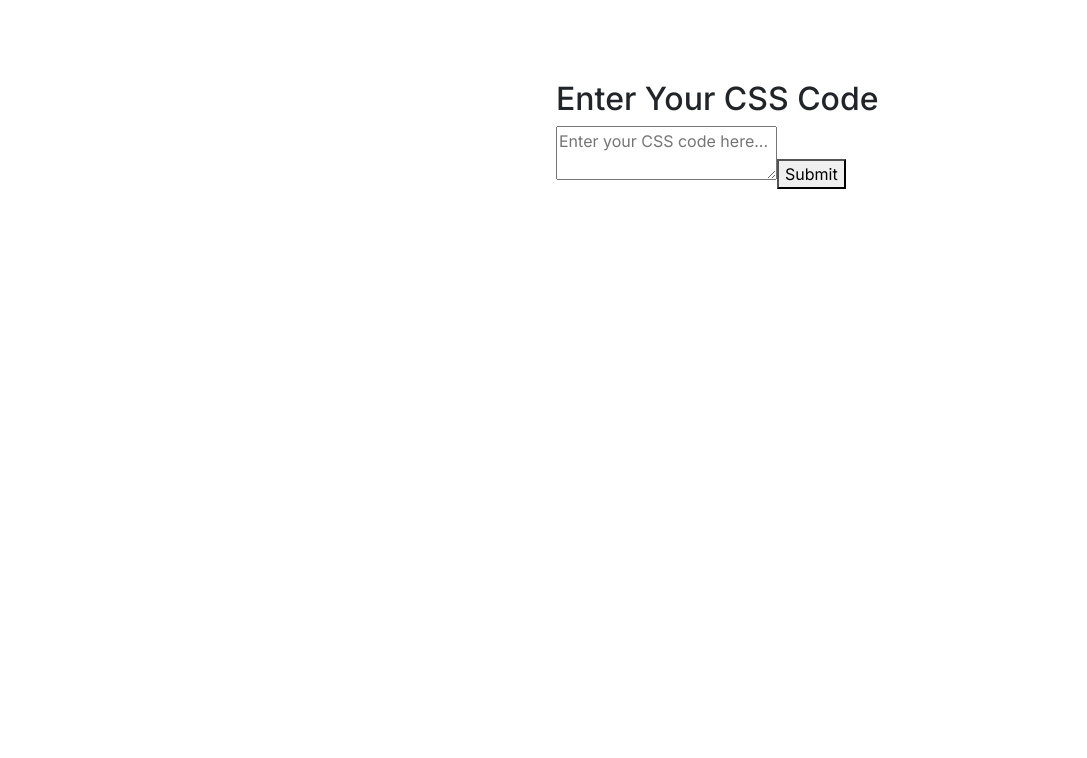
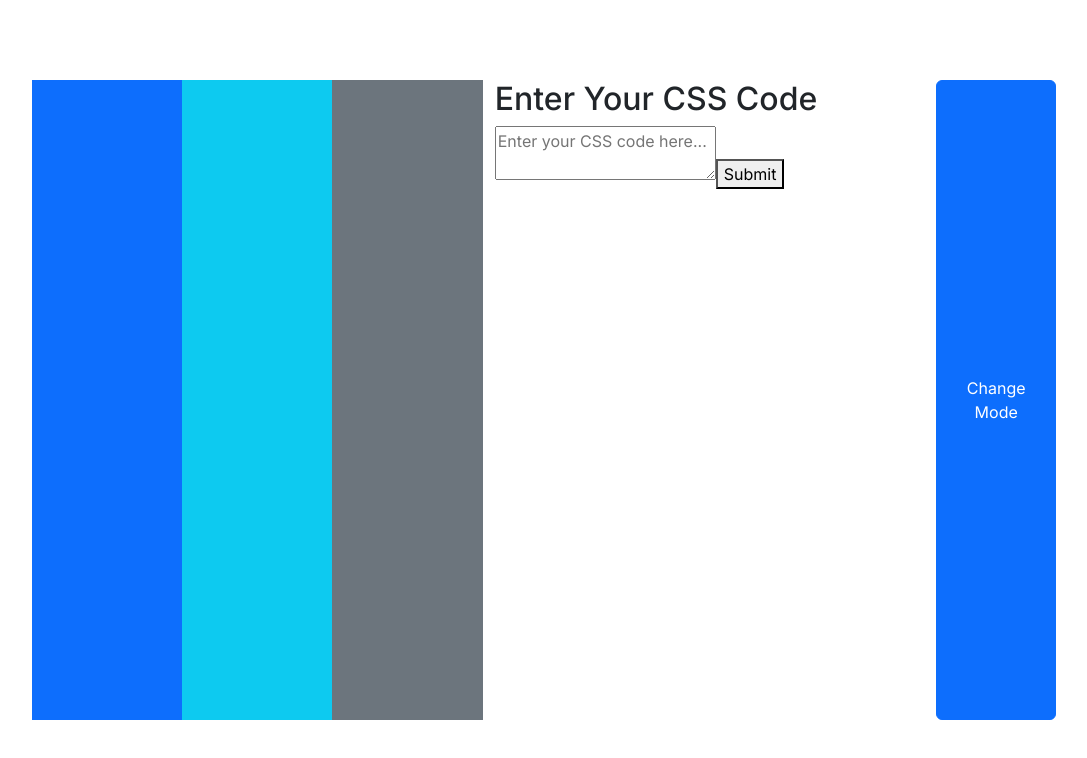
Before and after one commit to NangunooriAbhinav/css_game, a Next.js app: page / in a window 1280 px wide. Shown: the top 758 px of the page, without its empty margins (96-1183 px from the left). Built offline with nearby package versions, Linux system fonts and the light colour scheme.

Commit message:
added modes

```diff
--- a/app/components/view.tsx
+++ b/app/components/view.tsx
@@ -1,21 +1,13 @@
-export default function View({ cssDetails }: { cssDetails: string }) {
+export default function View({ cssDetails }: { cssDetails: number }) {
   return (
-    <div className={`d-grid h-100 w-50 ${cssDetails}`}>
-      <div className="row">
-        <div className="col-md-4 box-1 p-0"></div>
-        <div className="col-md-4 box-2 p-0"></div>
-        <div className="col-md-4 box-3 p-0"></div>
-      </div>
-      <div className="row">
-        <div className="col-md-4 box-4 p-0"></div>
-        <div className="col-md-4 box-5 p-0"></div>
-        <div className="col-md-4 box-6 p-0"></div>
-      </div>
-      <div className="row">
-        <div className="col-md-4 box-7 p-0"></div>
-        <div className="col-md-4 box-8 p-0"></div>
-        <div className="col-md-4 box-9 p-0"></div>
-      </div>
+    <div className={`h-100 w-50 mode-${cssDetails}`}>
+      <div
+        className={`${cssDetails <= 5 ? "col" : "box"}  p-0 bg-primary`}
+      ></div>
+      <div className={`${cssDetails <= 5 ? "col" : "box"}  p-0 bg-info`}></div>
+      <div
+        className={`${cssDetails <= 5 ? "col" : "box"}  p-0 bg-secondary`}
+      ></div>
     </div>
   );
 }
--- a/app/globals.css
+++ b/app/globals.css
@@ -15,3 +15,64 @@ body {
 .row {
   --bs-gutter-x: 0 !important;
 }
+
+.mode-1 {
+  display: grid;
+  grid-template-columns: 1fr 1fr 1fr;
+}
+
+.mode-2 {
+  display: grid;
+  grid-template-columns: 1fr 2fr;
+}
+
+.mode-3 {
+  display: grid;
+  grid-template-columns: 1fr 2fr 1fr;
+}
+
+.mode-4 {
+  display: grid;
+  grid-template-columns: 1fr 1fr 1fr;
+  grid-template-rows: 1fr 1fr;
+}
+
+.mode-5 {
+  display: grid;
+  grid-template-columns: 1fr 2fr;
+  grid-auto-rows: 1fr 2fr;
+}
+
+.mode-6 {
+  display: flex;
+  justify-content: center;
+}
+
+.mode-7 {
+  display: flex;
+  justify-content: center;
+  align-items: center;
+}
+
+.mode-8 {
+  display: flex;
+  justify-content: space-between;
+  align-items: center;
+}
+
+.mode-9 {
+  display: flex;
+  justify-content: space-around;
+  align-items: center;
+}
+
+.mode-10 {
+  display: flex;
+  justify-content: center;
+  align-items: flex-end;
+}
+
+.box {
+  width: 30%;
+  height: 30%;
+}
--- a/app/page.tsx
+++ b/app/page.tsx
@@ -1,16 +1,24 @@
+"use client";
 import View from "@/app/components/view";
 import CodeInput from "./components/codeinput";
 import { useState } from "react";
 
 export default function Home() {
-  const cssClass = ["mode1", "mode2", "mode3", "mode4", "mode5"];
+  const [cssMode, setCssMode] = useState(1);
+
+  const handleModeChange = () => {
+    setCssMode((prev) => (prev === 10 ? 1 : prev + 1));
+  };
 
   return (
     <>
       <section className="main d-flex justify-content-center align-items-center">
         <div className="game-container d-flex">
-          <View cssDetails={cssClass[0]} />
+          <View cssDetails={cssMode} />
           <CodeInput />
+          <button onClick={handleModeChange} className="btn btn-primary">
+            Change Mode
+          </button>
         </div>
       </section>
     </>
```
